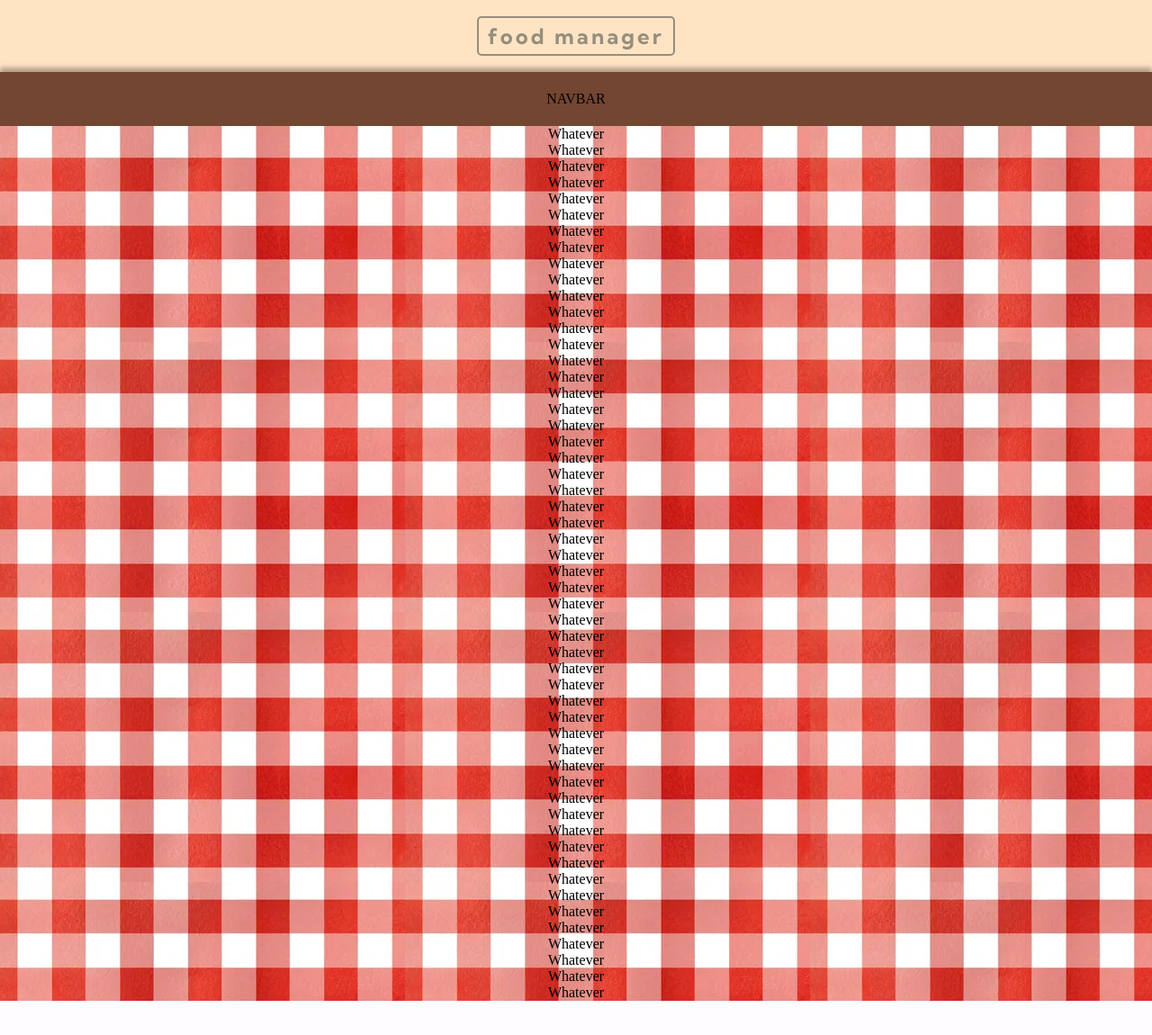
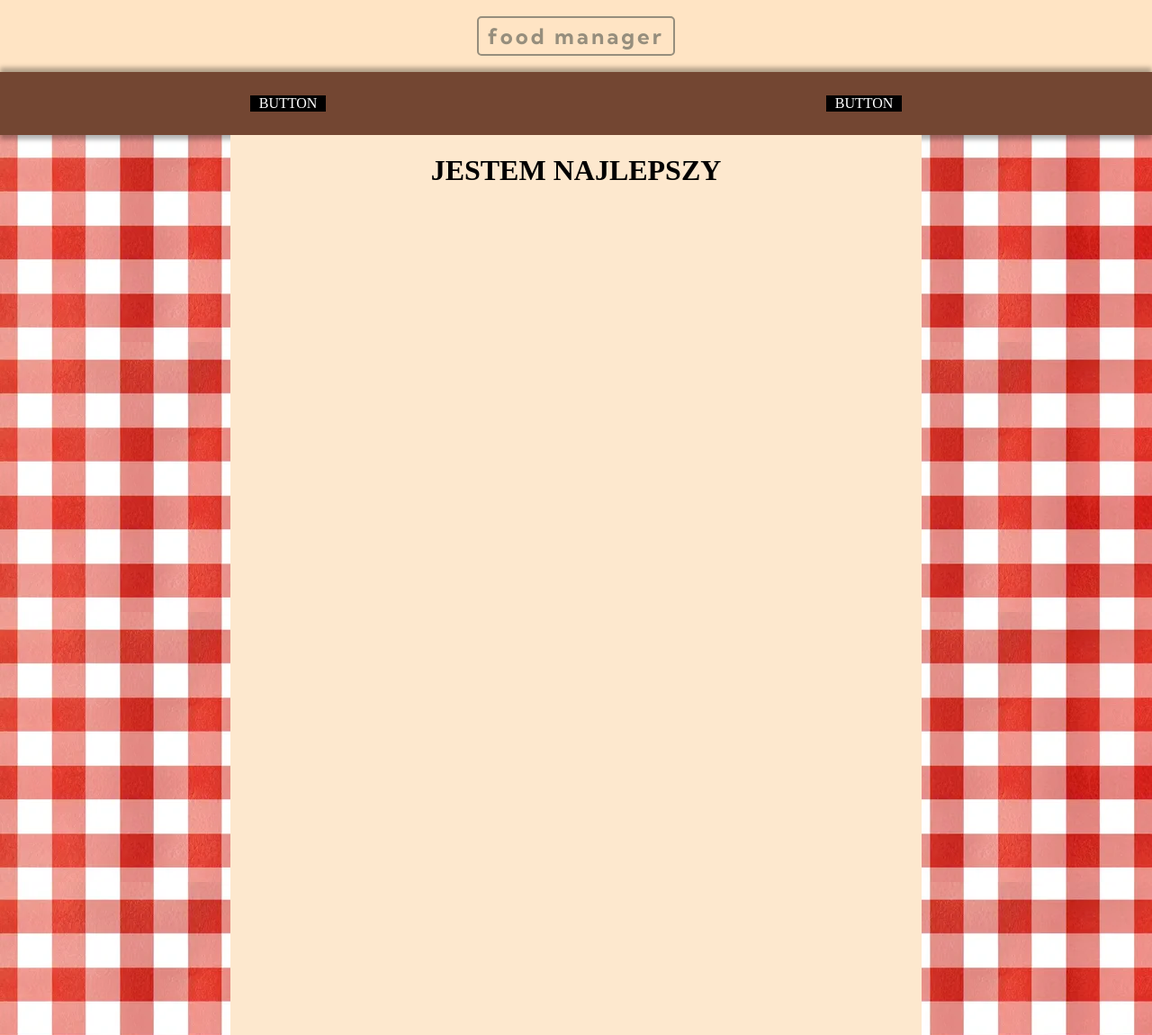
Before and after one commit to jakubkiebala/Food-Manager, a Django app: page / in a window 1280 px wide. Shown: the whole page at 90% size. Before the commit the page ends 1112 px from the top, so only its background shows below. Run offline with Django 5.2, Linux system fonts and the light colour scheme.

Commit message:
fixed scrolling mechanism

```diff
--- a/kitchen/static/base.css
+++ b/kitchen/static/base.css
@@ -34,7 +34,6 @@ body {
     margin-top: 10px;
     font-family: "Kumbh Sans", sans-serif;
     font-optical-sizing: auto;
-    font-weight: <weight>;
     font-style: normal;
     font-variation-settings:
             "YOPQ" 300;
@@ -51,14 +50,38 @@ body {
     position: sticky;
     margin-top: 80px;
     z-index: 1000;
+    box-shadow: 0  5px 5px rgba(0, 0, 0, 0.3);
 }
 
 .navbar {
     background-color: #734632;
     width: 100%;
-    height: 60px;
+    height: 70px;
+    display: flex;
+    justify-content: space-around;
+    align-items: center;
+    box-shadow: 0 -5px 5px rgba(0, 0, 0, 0.3), 0 5px 5px rgba(0, 0, 0, 0.3);
+    flex-direction: row;
+}
+
+.navbar_button {
+    background-color: black;
+    color: white;
+    padding-right: 10px;
+    padding-left: 10px;
+}
+
+.sticky {
+    position: fixed;
+    top: 0;
+    z-index: 1001;
+    box-shadow: 0 5px 5px rgba(0, 0, 0, 0.3);
+}
+
+.content {
+    background-color: rgb(253, 232, 206);
+    height: 1000px;
+    width: 60%;
     display: flex;
     justify-content: center;
-    align-items: center;
-    box-shadow: 0 -5px 5px rgba(0, 0, 0, 0.3);
 }
--- a/kitchen/static/javascript.js
+++ b/kitchen/static/javascript.js
@@ -0,0 +1,13 @@
+window.addEventListener('scroll', function() {
+    const navbar = document.querySelector('.navbar');
+    const logoPlaceHeight = document.querySelector('.logo_place').offsetHeight;
+    const content = document.querySelector('.content');
+
+    if (window.scrollY > logoPlaceHeight) {
+        navbar.classList.add('sticky');
+        content.style.marginTop = navbar.offsetHeight + 'px';
+    } else {
+        navbar.classList.remove('sticky');
+        content.style.marginTop = '0';
+    }
+});
--- a/templates/base.html
+++ b/templates/base.html
@@ -11,7 +11,7 @@
     <link rel="preconnect" href="https://fonts.googleapis.com">
     <link rel="preconnect" href="https://fonts.gstatic.com" crossorigin>
     <link href="https://fonts.googleapis.com/css2?family=Kumbh+Sans:wght@100..900&display=swap" rel="stylesheet">
-
+    <script src="{% static 'javascript.js' %}"></script>
 </head>
 <body>
 <div class="body_of_website">
@@ -22,63 +22,15 @@
     </div>
     <div class="view_of_content">
         <div class="navbar">
-            NAVBAR
+            <div class="navbar_button">
+                <a>BUTTON</a>
+            </div>
+            <div class="navbar_button">
+                <a>BUTTON</a>
+            </div>
         </div>
-        <div>
-            Whatever<br>
-            Whatever<br>
-            Whatever<br>
-            Whatever<br>
-            Whatever<br>
-            Whatever<br>
-            Whatever<br>
-            Whatever<br>
-            Whatever<br>
-            Whatever<br>
-            Whatever<br>
-            Whatever<br>
-            Whatever<br>
-            Whatever<br>
-            Whatever<br>
-            Whatever<br>
-            Whatever<br>
-            Whatever<br>
-            Whatever<br>
-            Whatever<br>
-            Whatever<br>
-            Whatever<br>
-            Whatever<br>
-            Whatever<br>
-            Whatever<br>
-            Whatever<br>
-            Whatever<br>
-            Whatever<br>
-            Whatever<br>
-            Whatever<br>
-            Whatever<br>
-            Whatever<br>
-            Whatever<br>
-            Whatever<br>
-            Whatever<br>
-            Whatever<br>
-            Whatever<br>
-            Whatever<br>
-            Whatever<br>
-            Whatever<br>
-            Whatever<br>
-            Whatever<br>
-            Whatever<br>
-            Whatever<br>
-            Whatever<br>
-            Whatever<br>
-            Whatever<br>
-            Whatever<br>
-            Whatever<br>
-            Whatever<br>
-            Whatever<br>
-            Whatever<br>
-            Whatever<br>
-            Whatever<br>
+        <div class="content">
+            <h1>JESTEM NAJLEPSZY</h1>
         </div>
     </div>
 </div>
```
